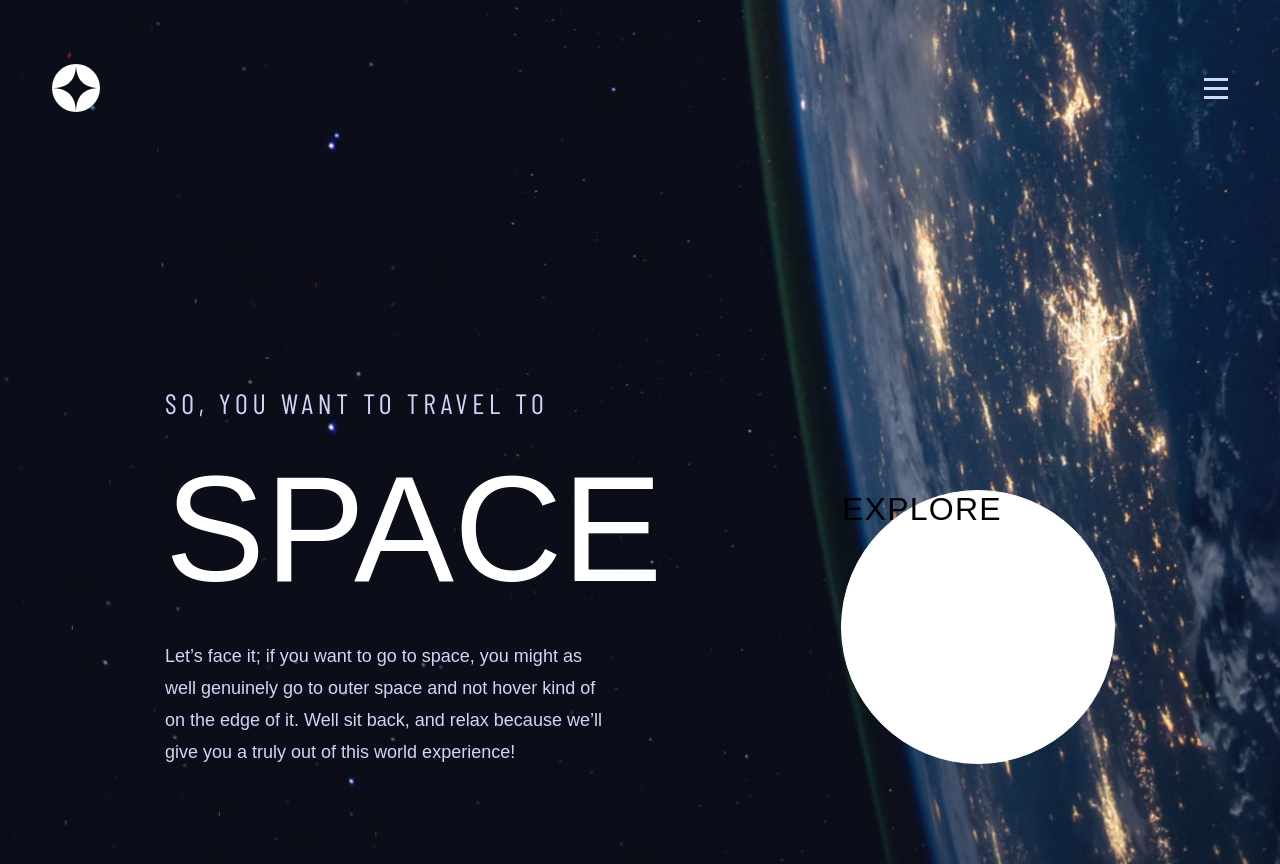
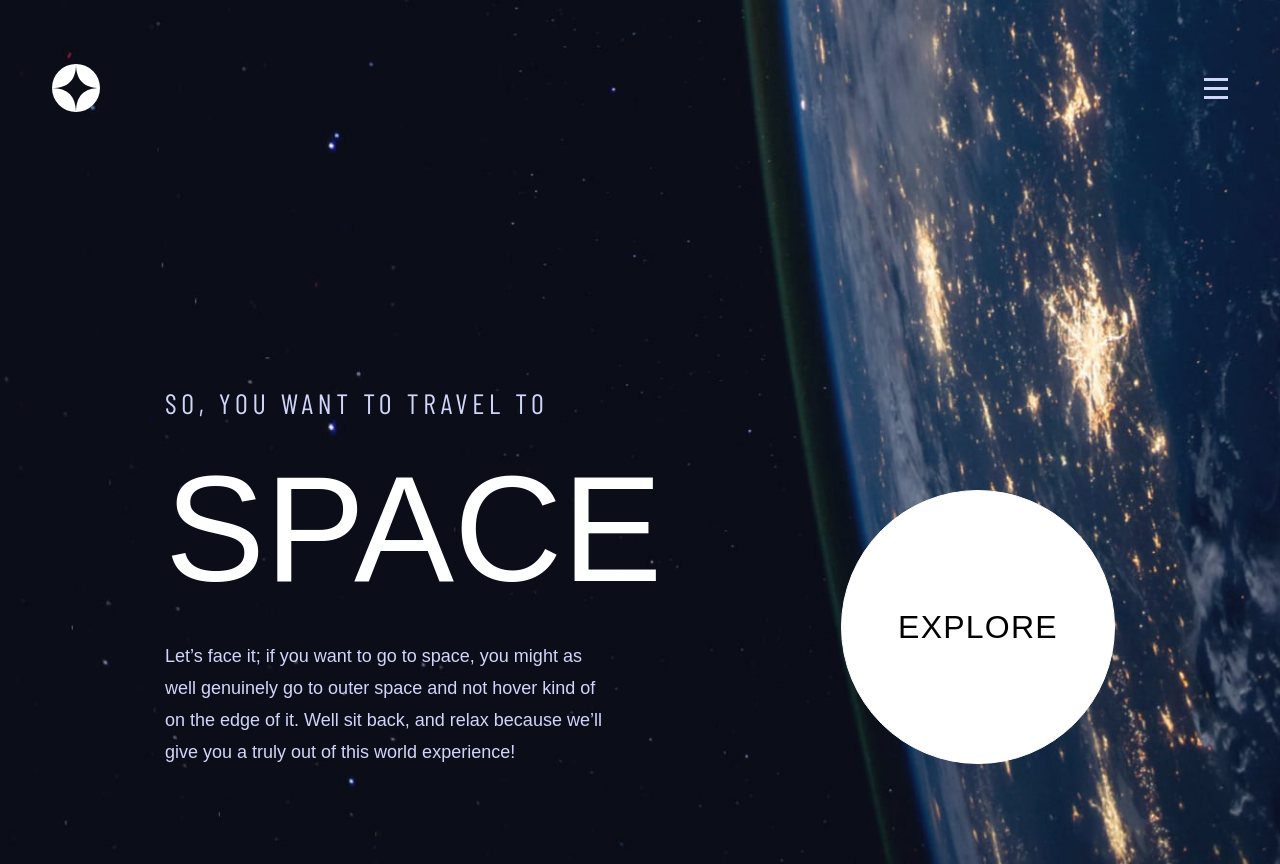
Before and after one commit to kalin-angelov/fm-space-tourism-website, a React (Vite) app: page / in a window 1280 px wide. Built offline with nearby package versions, Linux system fonts and the light colour scheme; a web font is replaced by a local one.

Commit message:
Update Home.jsx

```diff
--- a/src/components/Home/Home.jsx
+++ b/src/components/Home/Home.jsx
@@ -14,7 +14,7 @@ const Home = () => {
           because we’ll give you a truly out of this world experience!
         </p>
       </article>
-      <Link className={styles.exploreBtn} to="#">Explore</Link>
+      <button className={styles.exploreBtn}>Explore</button>
     </section>
   );
 };
```
